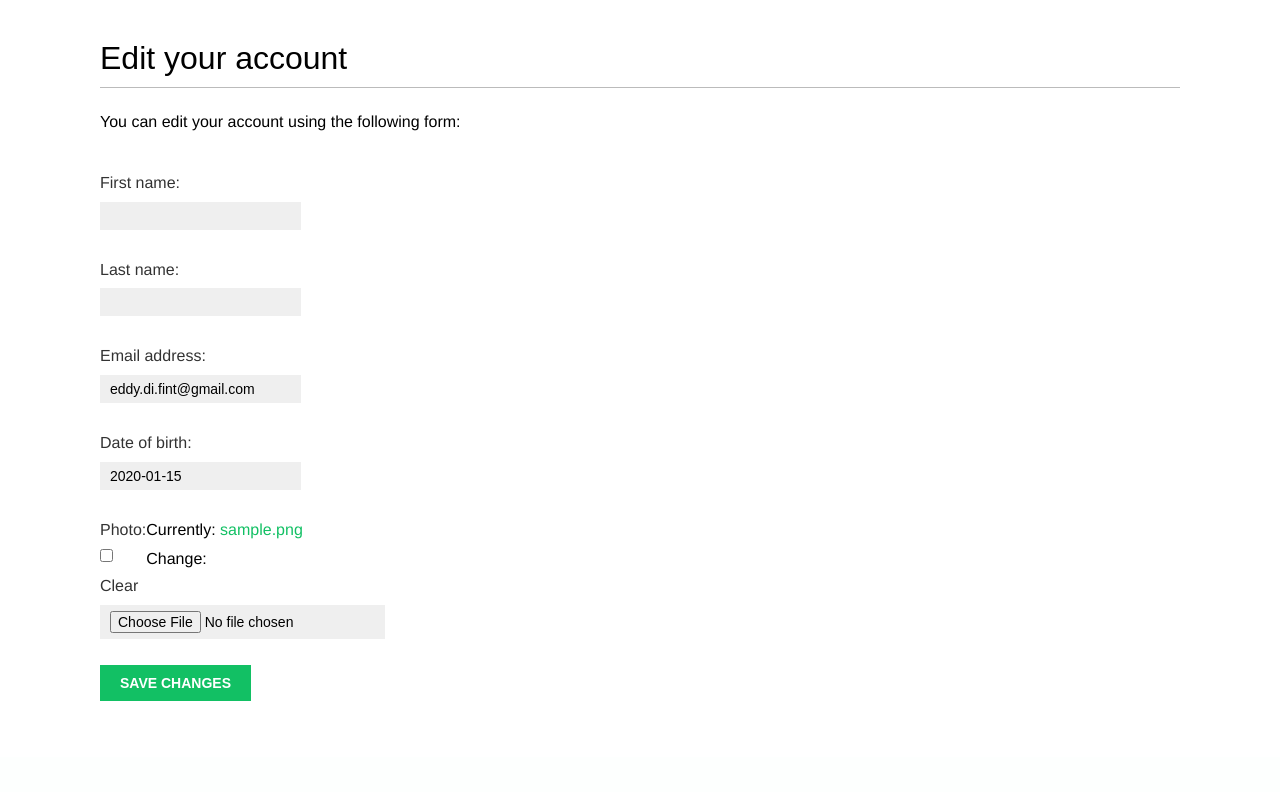
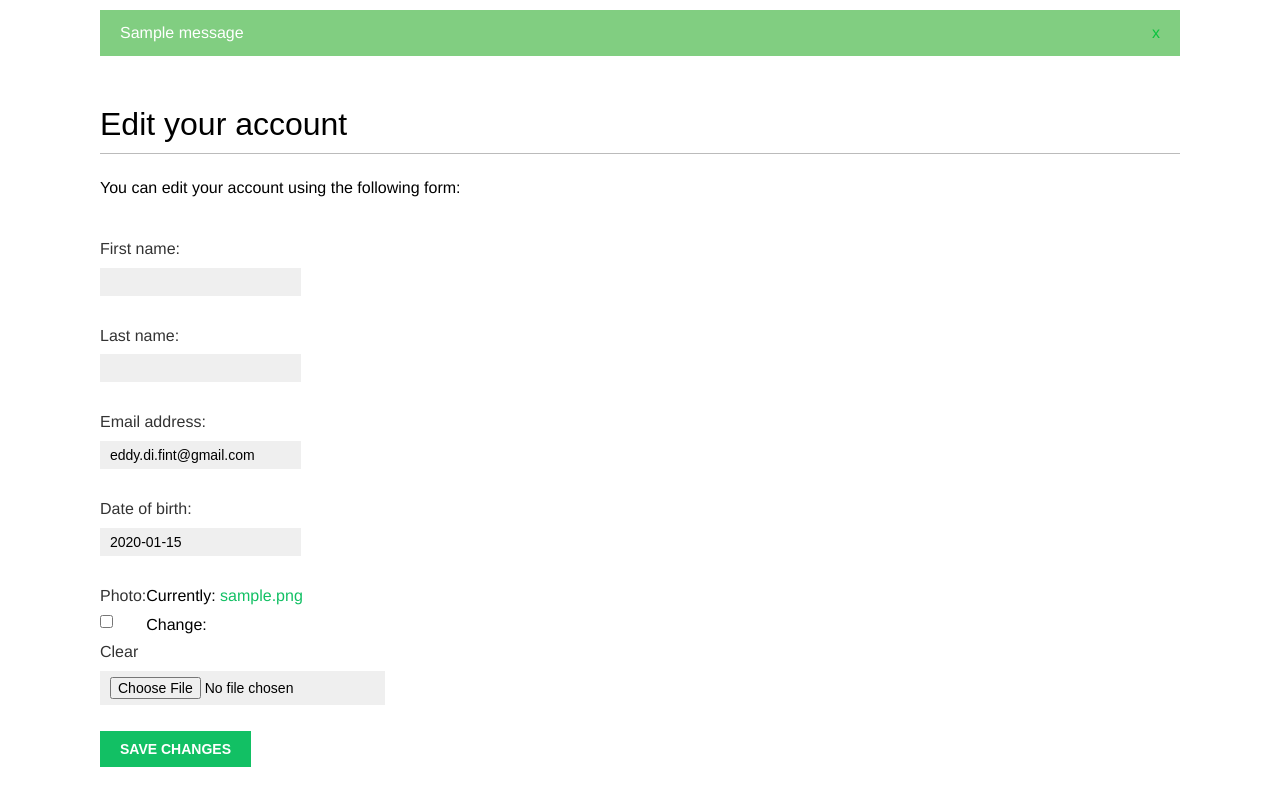
Before and after one commit to eddy-di/budget_tracking, a Django app: page /account/edit/ in a window 1280 px wide. Shown: the part 48-840 px from the top of the page. Before the commit the page ends 749 px from the top, so only its background shows below. Run offline with Django 4.2, Linux system fonts and the light colour scheme; a user stored in the database is signed in; tables that the repository leaves empty hold one stand-in row (values such as "Sample post"); one stand-in notice (Sample message) is shown; parts of the project's set-up code (start-up, migrations or seed data) failed here and were passed over; some web fonts are replaced.

Commit message:
add in edit page ability to show messages

```diff
--- a/account/templates/base.html
+++ b/account/templates/base.html
@@ -32,6 +32,16 @@
             {% endif %}
         </span>
     </div>
+    {% if messages %}
+        <ul class="messages">
+            {% for message in messages %}
+                <li class="{{ message.tags }}">
+                    {{ message|safe }}
+                    <a href="#" class="close">x</a>
+                </li>
+            {% endfor %}
+        </ul>
+    {% endif %}
     <div id="content">
         {% block content %}
         {% endblock %}
--- a/account/views.py
+++ b/account/views.py
@@ -1,5 +1,6 @@
 from django.http import HttpResponse
 from django.shortcuts import render
+from django.contrib import messages
 from django.contrib.auth import authenticate, login
 from django.contrib.auth.decorators import login_required
 from .forms import LoginForm, UserRegistrationForm, UserEditForm, ProfileEditForm
@@ -67,6 +68,9 @@ def edit(request):
         if user_form.is_valid() and profile_form.is_valid():
             user_form.save()
             profile_form.save()
+            messages.success(request, 'Profile updated successfully')
+        else:
+            messages.error(request, 'Error updating your profile')
     else:
         user_form = UserEditForm(instance=request.user)
         profile_form = ProfileEditForm(instance=request.user.profile)
```
